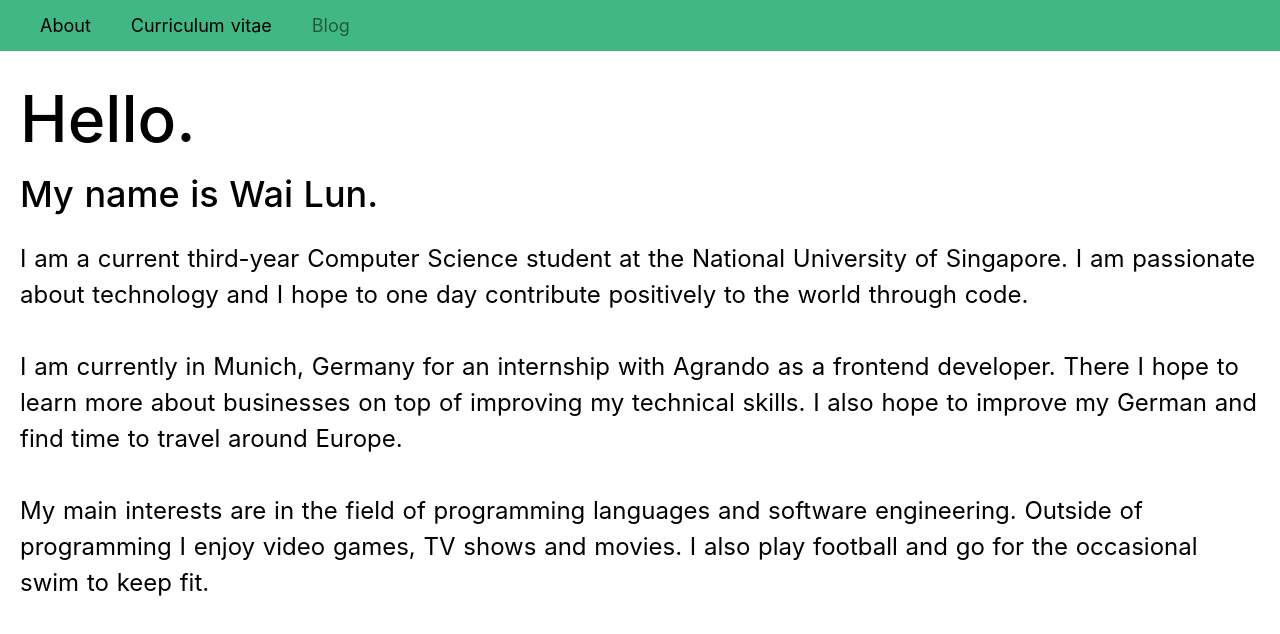
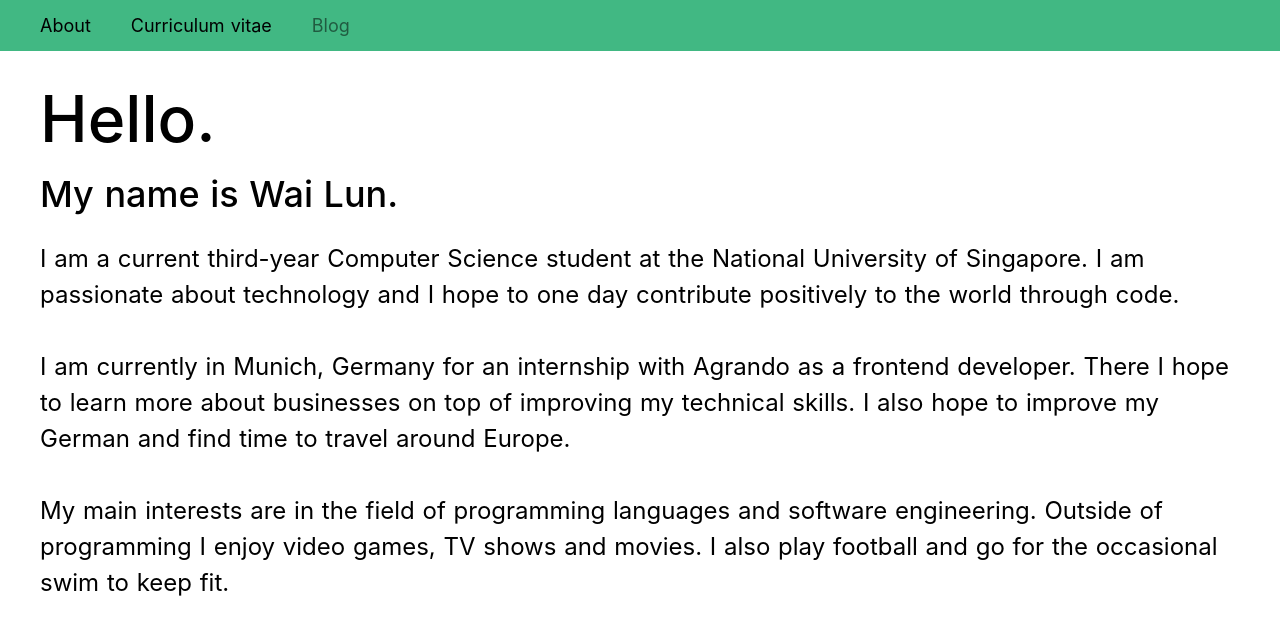
Before and after one commit to wailunlim/my-new-site, a Nuxt app: page / in a window 1280 px wide. Shown: the top 634 px of the page. Built offline with nearby package versions, Linux system fonts and the light colour scheme.

Commit message:
Add an additional styling for default layout

```diff
--- a/layouts/default.vue
+++ b/layouts/default.vue
@@ -1,7 +1,7 @@
 <template>
   <div>
     <navbar :navs="navs" />
-    <div class="container mx-auto">
+    <div class="container mx-auto px-5">
       <nuxt />
     </div>
   </div>
```
